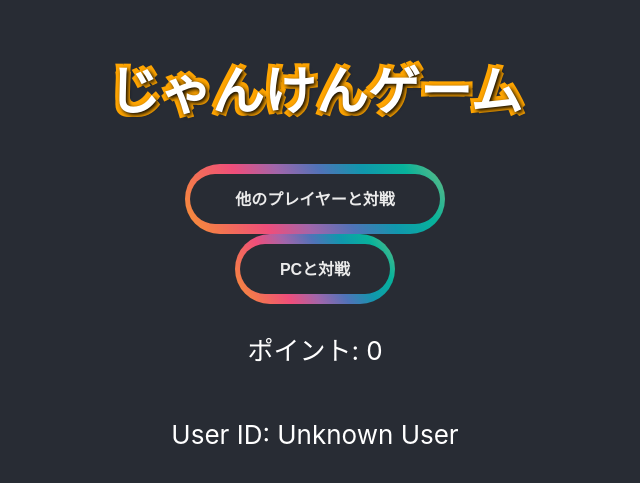
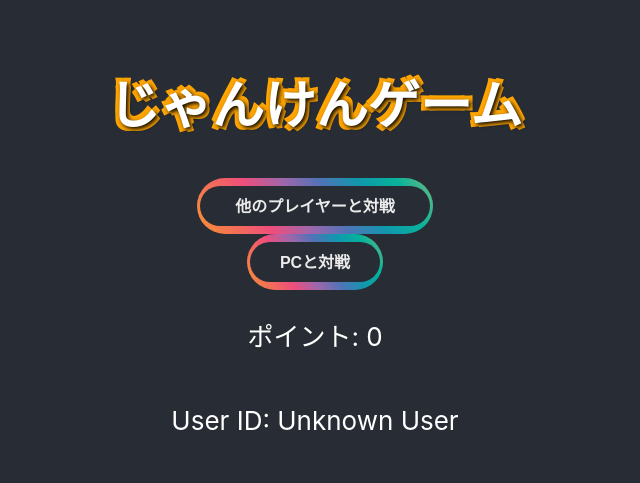
Before and after one commit to miki710/janken-game, a React (Create React App) app: page / in a window 1280 px wide. Shown: the part 157-640 px from the top of the page, without its empty margins (325-965 px from the left). Built offline with nearby package versions, Linux system fonts and the light colour scheme; no server answers.

Commit message:
ボタンのUIを修正

```diff
--- a/src/App.css
+++ b/src/App.css
@@ -110,20 +110,20 @@
 
 .rainbow-border {
   display: inline-block;
-  padding: 5px; /* ボタン周りの余白 */
+  padding: 3px; /* ボタン周りの余白 */
   border-radius: 180px; /* ボタンの形に合わせて角を丸くする */
   background: linear-gradient(60deg, #f79533, #f37055, #ef4e7b, #a166ab, #5073b8, #1098ad, #07b39b, #6fba82);
 }
 
 .rainbow-border .rainbow-button {
-  height: 50px;
+  height: 40px;
   border-radius: 180px;
   background-color: #282c34; /* App-headerの背景色に合わせる */
   color: rgba(235, 235, 235, 1); /* 文字色 */
   font-size: 16px; /* 文字サイズを18pxに設定 */
   font-weight: bold; /* 文字を太字に設定 */
   text-align: center; /* テキストを中央揃え */
-  line-height: 50px; /* ボタンの高さに合わせて中央揃え */
+  line-height: 40px; /* ボタンの高さに合わせて中央揃え */
   border: none; /* ボタンのデフォルトの枠線を削除 */
   cursor: pointer; /* カーソルをポインタに変更 */
   margin: 0; /* マージンをリセット */
@@ -154,16 +154,16 @@
 }
 
 .rainbow-button.vs-player {
-  width: 250px; /* 他のプレイヤーと対戦ボタンの幅 */
+  width: 230px; /* 他のプレイヤーと対戦ボタンの幅 */
 }
 
 .rainbow-button.vs-computer {
-  width: 150px; /* PCと対戦ボタンの幅 */
+  width: 130px; /* PCと対戦ボタンの幅 */
 }
 
 /* メディアクエリを追加して、画面サイズに応じたスタイルを適用 */
 @media (max-width: 375px) {
   .rainbow-button.vs-player {
-    width: 250px; /* 小さい画面での幅をさらに広げる */
+    width: 230px; /* 小さい画面での幅をさらに広げる */
   }
 }
```
